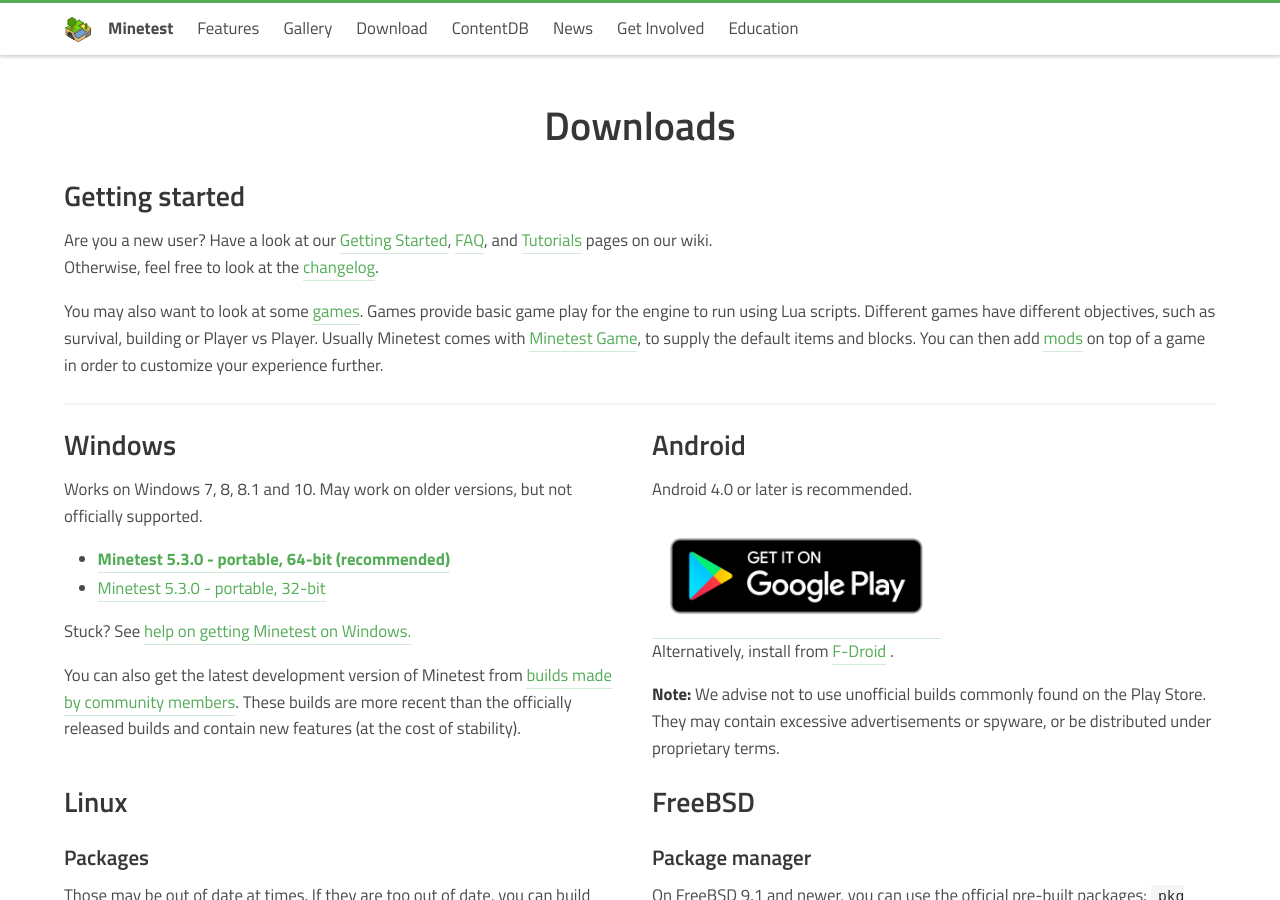
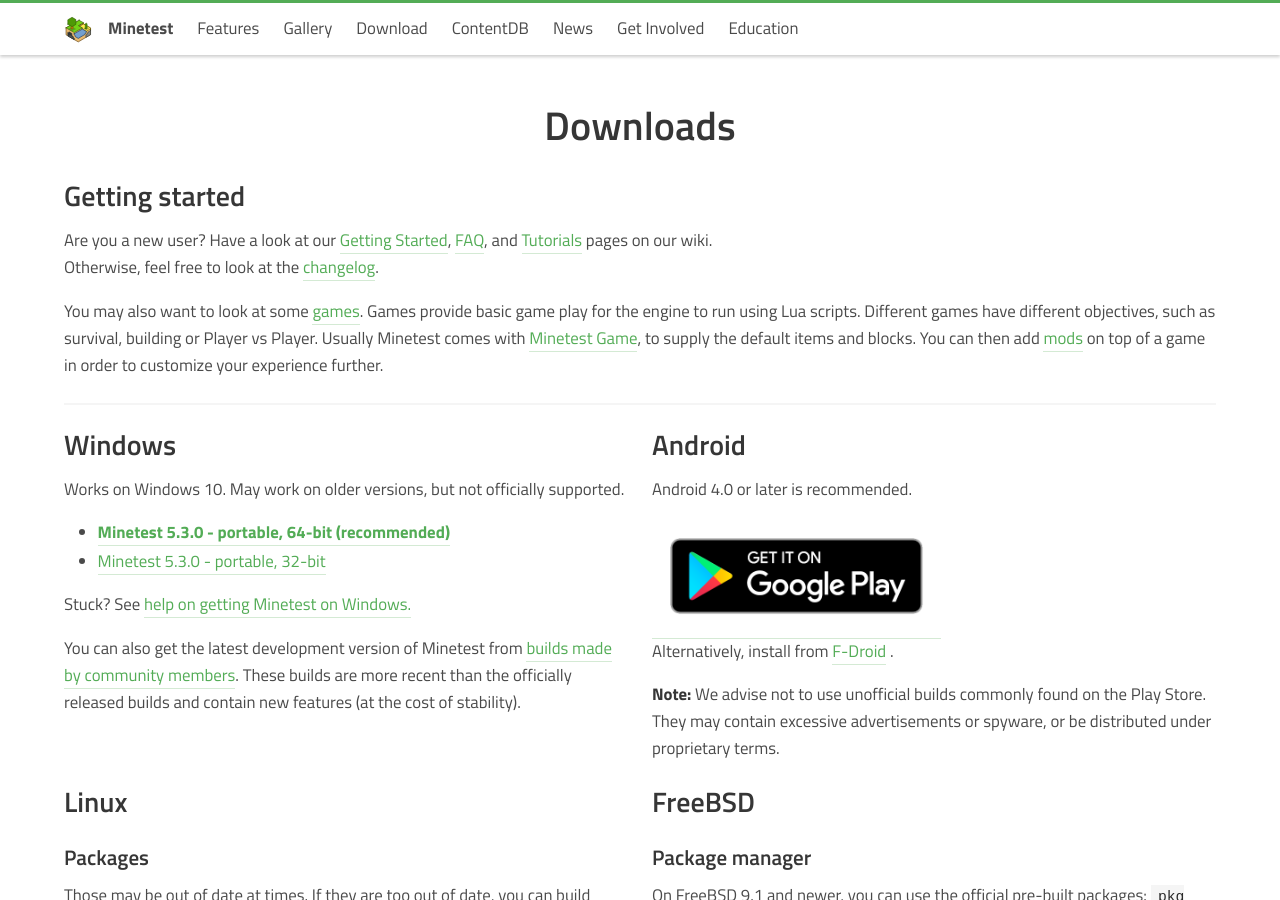
Before and after one commit to minetest/minetest.github.io, a Jekyll site: the page built from downloads.html, in a window 1280 px wide and 900 px high. Built offline with Jekyll 4.4.1, drawn with Linux system fonts in a browser that asks for light colours; comment, search, counter and statistics services are not loaded.

Commit message:
Remove documented support for Windows 7
This hasn't been officially supported by Minetest for a while

```diff
--- a/downloads.html
+++ b/downloads.html
@@ -40,7 +40,7 @@ redirect_from:
       <div class="column is-12-tablet is-6-desktop">
         <h2>Windows</h2>
         <p>
-          Works on Windows 7, 8, 8.1 and 10. May work on older versions, but not officially supported.
+          Works on Windows 10. May work on older versions, but not officially supported.
         </p>
         <ul>
           <li class="has-text-weight-bold">
```
